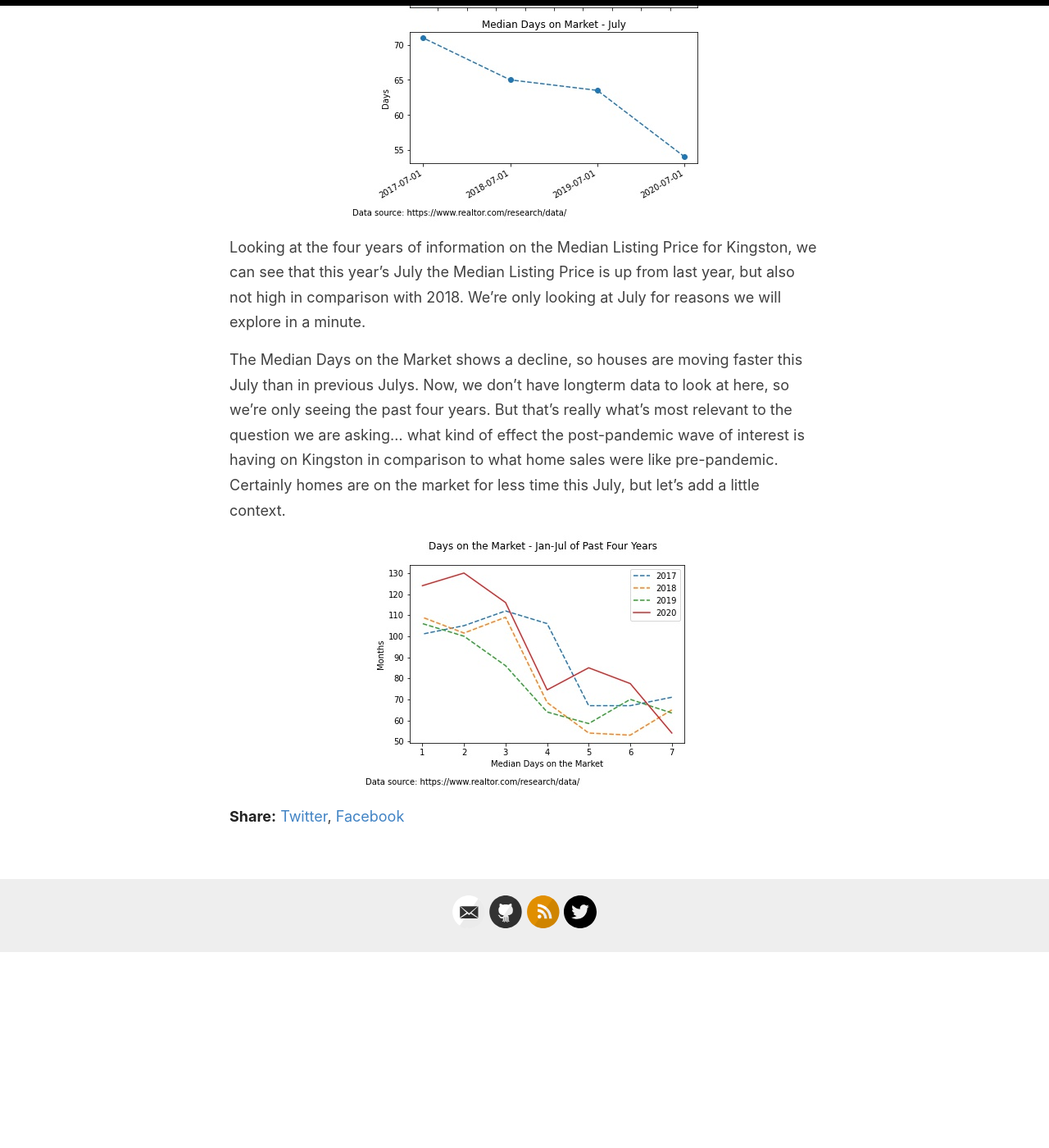
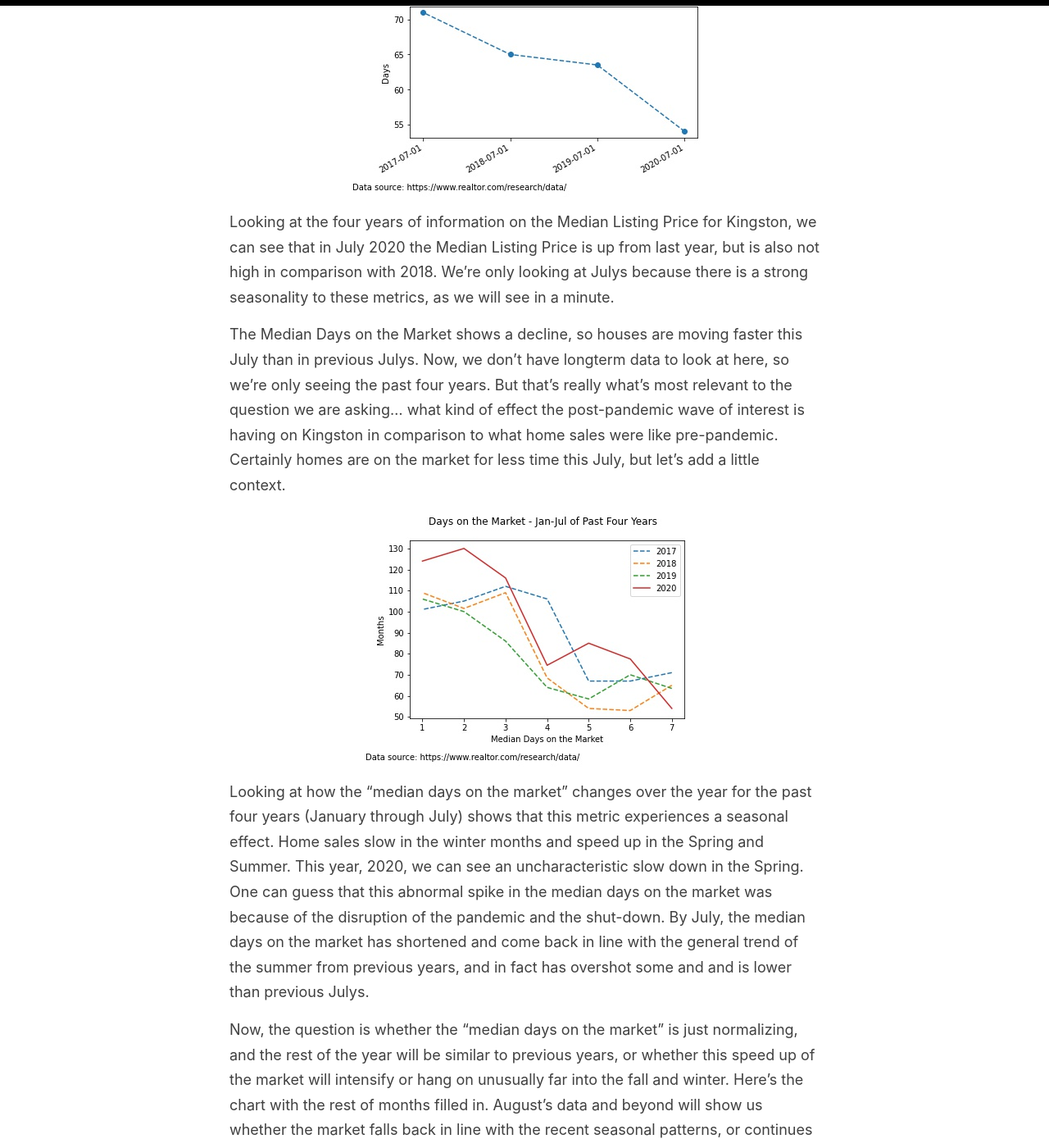
Before and after one commit to oroconnor/reverie, a Jekyll site: the page built from _posts/2020-08-10-kingston-homes.md, in a window 1280 px wide and 1400 px high, scrolled down 1011 px. Shown: the whole window at 82% size. Built offline with Jekyll 4.4.1, drawn with Linux system fonts in a browser that asks for light colours; before the commit the page ends 2172 px from its top, so only the background shows below that; some of the changed text lies outside the part shown.

Commit message:
Update 2020-08-10-kingston-homes.md

```diff
--- a/_posts/2020-08-10-kingston-homes.md
+++ b/_posts/2020-08-10-kingston-homes.md
@@ -7,7 +7,7 @@ categories: []
 
 Here where I live in Kingston, NY, there is a sense right now that homes are being bought up rather quickly as people in New York City are realizing that a population density of 26,403 per sq. mile isn't as fun during a pandemic.[1]
 
-You'll hear anecdotes from people looking for a first home of having their offers beaten by quick and high cash offers from New York City buyers. You don't need a dataset to get the general feeling that more people from Brooklyn are moving to Kingston, or at least spending more time in their second homes here while the pandemic is going on. But hearing people chatting about this has gotten me curious to see what the size of the effect is that this trend is having on the home sales for our city.
+You'll hear anecdotes from people looking for a first home of having their offers beaten by quick and high cash offers from New York City buyers. You don't need a dataset to get the general feeling that more people from Brooklyn are moving to Kingston, or at least spending more time in their second homes here while the pandemic is going on. But hearing people chatting about this has gotten me curious to see what kind of impact this trend is having on the home sales for our city.
 
 Realtor.com is kind enough to make their real estate transactions data available at [https://www.realtor.com/research/data/](https://www.realtor.com/research/data/)
 I've started to pull out and organize some of Kingston's information to see how this year's trends are comparing to previous years'.
@@ -18,11 +18,20 @@ The documentation at https://www.realtor.com/research/data/ says that the data i
 <img src="https://oroconnor.github.io/td/images/kingstondata_1.jpg">
 
 
-Looking at the four years of information on the Median Listing Price for Kingston, we can see that this year's July the Median Listing Price is up from last year, but also not high in comparison with 2018. We're only looking at July for reasons we will explore in a minute.
+Looking at the four years of information on the Median Listing Price for Kingston, we can see that in July 2020 the Median Listing Price is up from last year, but is also not high in comparison with 2018. We're only looking at Julys because there is a strong seasonality to these metrics, as we will see in a minute.
 
 The Median Days on the Market shows a decline, so houses are moving faster this July than in previous Julys. Now, we don't have longterm data to look at here, so we're only seeing the past four years. But that's really what's most relevant to the question we are asking... what kind of effect the post-pandemic wave of interest is having on Kingston in comparison to what home sales were like pre-pandemic. Certainly homes are on the market for less time this July, but let's add a little context.
 
 <img src="https://oroconnor.github.io/td/images/kingstondata_2.jpg">
+
+Looking at how the "median days on the market" changes over the year for the past four years (January through July) shows that this metric experiences a seasonal effect. Home sales slow in the winter months and speed up in the Spring and Summer. This year, 2020, we can see an uncharacteristic slow down in the Spring. One can guess that this abnormal spike in the median days on the market was because of the disruption of the pandemic and the shut-down. By July, the median days on the market has shortened and come back in line with the general trend of the summer from previous years, and in fact has overshot some and and is lower than previous Julys.
+
+Now, the question is whether the "median days on the market" is just normalizing, and the rest of the year will be similar to previous years, or whether this speed up of the market will intensify or hang on unusually far into the fall and winter.
+Here's the chart with the rest of months filled in. August's data and beyond will show us whether the market falls back in line with the recent seasonal patterns, or continues with an period of abnormally quick home sales.
+
+<img src="https://oroconnor.github.io/td/images/kingstondata_3.jpg">
+
+I will post an update in early September when we get August's data. In the meantime, I'll poke around and explore more of the information that realtor.com's dataset provides about Kingston. Stay tuned!
 
 
 
```
